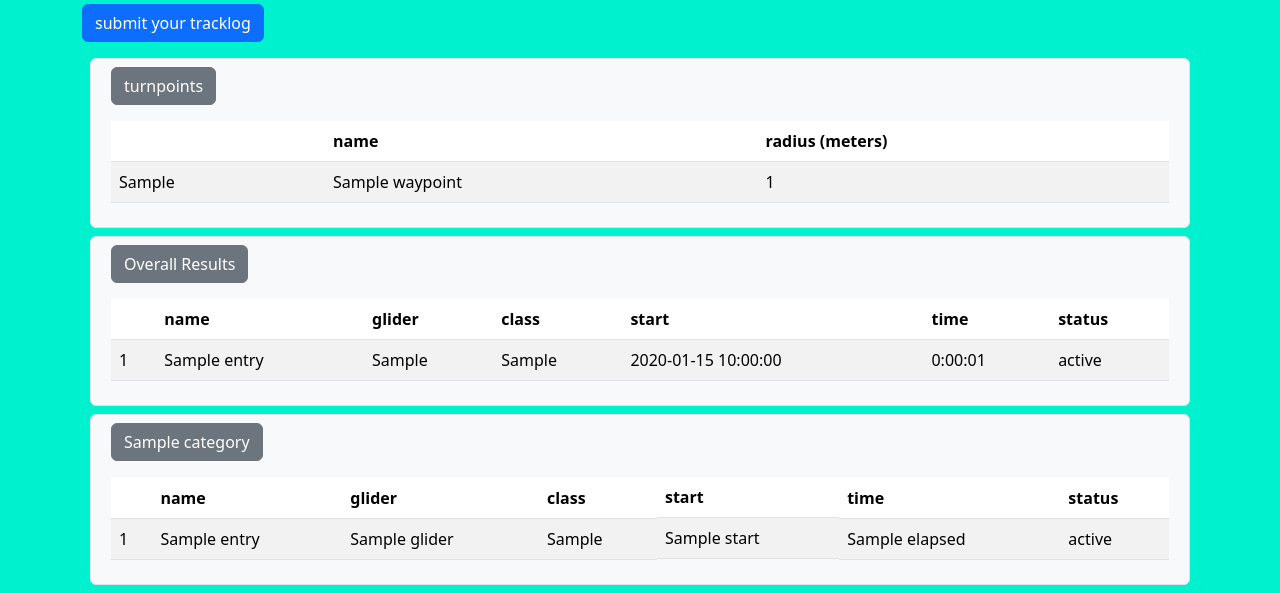
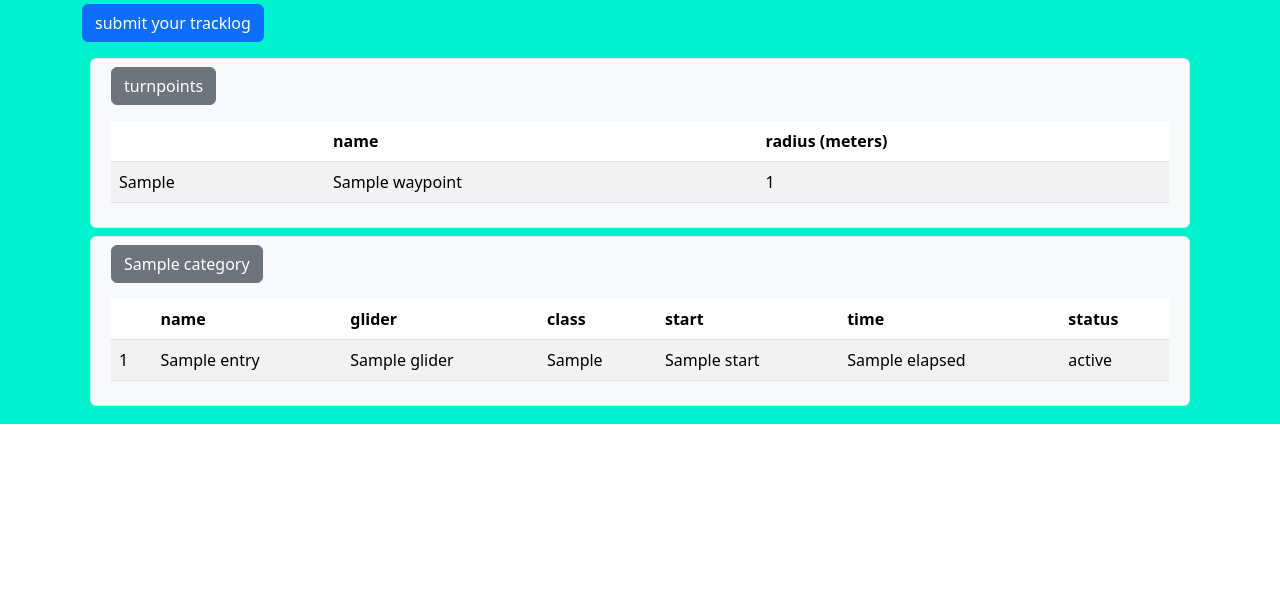
Before and after one commit to gerstle/sand-track, a Flask app: template src/templates/tasks/detail.html in a window 1280 px wide. Shown: the part 376-969 px from the top of the page. After the commit the page ends 800 px from the top, so only its background shows below. Run offline with Flask 3, Linux system fonts and the light colour scheme; tables that the repository leaves empty hold one stand-in row (values such as "Sample post"); the template is opened without the code that fills it: values that come from a table or form of the project are taken from there, most other values are stand-ins (such as "Sample title", 1, 10 or a date in 2020); some libraries are stand-ins or nearby versions.

Commit message:
add task submit form validation, some cleanup (#11)

```diff
--- a/src/templates/tasks/detail.html
+++ b/src/templates/tasks/detail.html
@@ -98,51 +98,6 @@
         </div>
     </div>
 
-    <div class="row rounded border bg-light p-2 m-2">
-        <div class="col">
-            <div class="row text-start">
-                <div class="col">
-                    <button class="btn btn-secondary" type="button" data-bs-toggle="collapse"
-                            data-bs-target="#overall-results"
-                            aria-expanded="false" aria-controls="overall-results">Overall Results
-                    </button>
-                </div>
-            </div>
-            <div class="row mt-3 collapse multi-collapse show" id="overall-results">
-                <div class="col">
-                    <div class="table-responsive-xl">
-                        <table class="table table-hover table-striped">
-                            <thead>
-                            <tr>
-                                <th class="text-start"></th>
-                                <th class="text-start">name</th>
-                                <th class="text-start">glider</th>
-                                <th class="text-start">class</th>
-                                <th class="text-start d-none d-lg-block">start</th>
-                                <th class="text-start">time</th>
-                                <th class="text-start">status</th>
-                            </tr>
-                            </thead>
-                            <tbody>
-                            {% for e in task.entries %}
-                                <tr>
-                                    <td class="text-start">{{ loop.index0 + 1 }}</td>
-                                    <td class="text-start">{{ e.name }}</td>
-                                    <td class="text-start">{{ e.glider }}</td>
-                                    <td class="text-start">{{ e.glider_class }}</td>
-                                    <td class="text-start d-none d-lg-block">{{ e.start or '-' }}</td>
-                                    <td class="text-start">{{ e.elapsed() or '-' }}</td>
-                                    <td class="text-start">{{ e.status }}</td>
-                                </tr>
-                            {% endfor %}
-                            </tbody>
-                        </table>
-                    </div>
-                </div>
-            </div>
-        </div>
-    </div>
-
     {% for category in category_entries %}
         {% if category.entries | length > 0 %}
             <div class="row rounded border bg-light p-2 m-2">
@@ -196,8 +151,7 @@
     <div class="modal" tabindex="-1" id="submitTracklogModal">
         <div class="modal-dialog">
             <div class="modal-content">
-                <form method=post enctype=multipart/form-data
-                      action="{{ url_for('tasks.submit_tracklog', task_id=task.id) }}">
+                <form class="needs-validation" method=post enctype=multipart/form-data action="{{ url_for('tasks.submit_tracklog', task_id=task.id) }}" novalidate>
                     <div class="modal-header">
                         <h5 class="modal-title">Submit Tracklog</h5>
                         <button type="button" class="btn-close" data-bs-dismiss="modal" aria-label="Close"></button>
@@ -205,7 +159,7 @@
                     <div class="modal-body text-start">
                         <div class="mb-3">
                             <label for="name" class="form-label">Pilot Name</label>
-                            <input class="form-control" type="text" id="name" name="name">
+                            <input class="form-control" type="text" id="name" name="name" required>
                             <div class="form-text">
                                 Full name. Until we get logins setup, please try to use a consistent name
                             </div>
@@ -219,14 +173,15 @@
                         </div>
                         <div class="mb-3">
                             <label for="glider" class="form-label">Glider</label>
-                            <input class="form-control" type="text" id="glider" name="glider">
+                            <input class="form-control" type="text" id="glider" name="glider" required>
                             <div class="form-text">
                                 Glider make and model. Eg. 'Ozone Delta4'
                             </div>
                         </div>
                         <div class="mb-3">
                             <label for="gliderClass" class="form-label">Class</label>
-                            <select name="gliderClass" id="gliderClass" class="form-select">
+                            <select name="gliderClass" id="gliderClass" class="form-select" required>
+                                <option selected disabled value="">-</option>
                                 <option value="EN-A">EN-A</option>
                                 <option value="EN-B">EN-B</option>
                                 <option value="EN-C">EN-C</option>
@@ -239,7 +194,7 @@
                         </div>
                         <div class="mb-3">
                             <label for="tracklogFile" class="form-label">Tracklog File</label>
-                            <input class="form-control" type="file" id="tracklogFile" name="tracklogFile">
+                            <input class="form-control" type="file" id="tracklogFile" name="tracklogFile" required>
                             <div class="form-text">
                                 Only IGC tracklogs are supported.
                             </div>
@@ -255,3 +210,25 @@
     </div>
 
 {% endblock %}
+
+{% block scripts %} {{ super() }}
+    <script>
+        (function () {
+            'use strict'
+
+            var forms = document.querySelectorAll('.needs-validation')
+
+            Array.prototype.slice.call(forms)
+                .forEach(function (form) {
+                    form.addEventListener('submit', function (event) {
+                        if (!form.checkValidity()) {
+                            event.preventDefault()
+                            event.stopPropagation()
+                        }
+
+                        form.classList.add('was-validated')
+                    }, false)
+                })
+        })()
+    </script>
+{% endblock %}
```
Also changed, not shown: src/tasks.py (+3 -5 lines).
